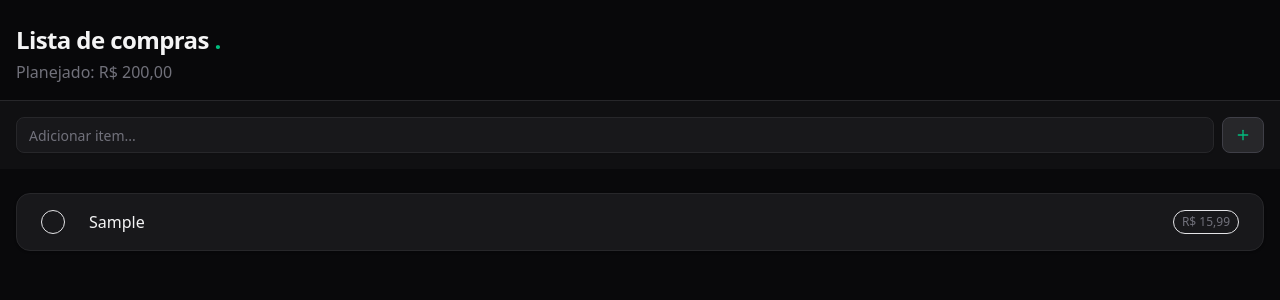
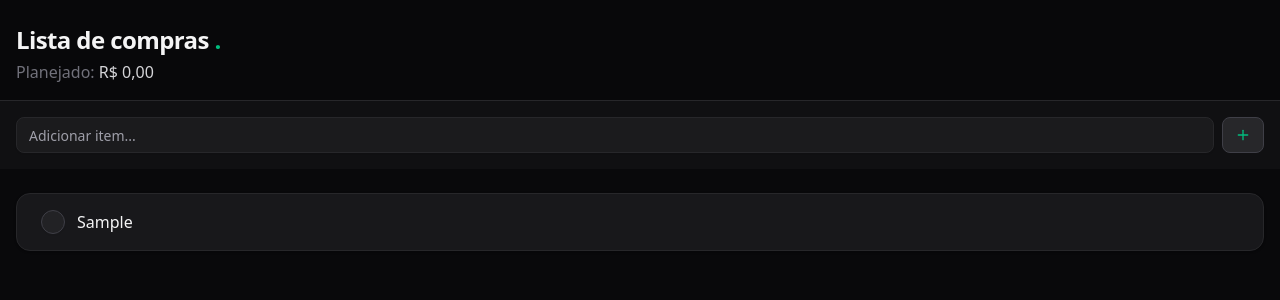
Before and after one commit to alexandreramosdev/contas-antes, a Next.js app: page / in a window 1280 px wide. Both pictures are taken after typing "Sample" into the empty fields and a click on the button 1243 px from the left and 135 px from the top of the page. Shown: the top 300 px of the page. Built offline with nearby package versions, Linux system fonts and the light colour scheme.

Commit message:
feat: add cart mode with price sheet, live cart totals and dynamic header

```diff
--- a/src/app/layout.tsx
+++ b/src/app/layout.tsx
@@ -23,7 +23,7 @@ export default function RootLayout({
   children: React.ReactNode;
 }>) {
   return (
-    <html lang="en">
+    <html lang="en" className="dark">
       <body
         className={`${geistSans.variable} ${geistMono.variable} antialiased bg-zinc-950 text-zinc-100 pb-32`}
       >
--- a/src/app/page.tsx
+++ b/src/app/page.tsx
@@ -2,13 +2,30 @@
 
 import { ChangeEvent, FormEvent, useState } from "react";
 import { AddItemInput } from "@/src/components/AddItemInput";
+import { CartSummaryBar } from "@/src/components/CartSummaryBar";
 import { Header } from "@/src/components/Header";
+import { ItemSheet } from "@/src/components/ItemSheet";
 import { ProductCard } from "@/src/components/ProductCard";
 import { useShoppingList } from "@/src/hooks/useShoppingList";
 
 export default function Home() {
   const [item, setItem] = useState<string>("");
-  const { items, addItem } = useShoppingList();
+  const [sheetItemId, setSheetItemId] = useState<string | null>(null);
+  const [sheetOpen, setSheetOpen] = useState(false);
+  const [sheetSession, setSheetSession] = useState(0);
+
+  const {
+    items,
+    addItem,
+    checkItem,
+    uncheckItem,
+    getSuggestedPrice,
+    cartTotalCents,
+    estimatedTotalCents,
+    cartCount,
+  } = useShoppingList();
+
+  const sheetItem = items.find((candidate) => candidate.id === sheetItemId) ?? null;
 
   const handleInputChange = (e: ChangeEvent<HTMLInputElement>) => {
     setItem(e.target.value);
@@ -23,19 +40,56 @@ export default function Home() {
     setItem("");
   };
 
+  const handleToggleCheck = (id: string) => {
+    const target = items.find((candidate) => candidate.id === id);
+    if (!target) return;
+
+    if (target.checked) {
+      uncheckItem(id);
+      return;
+    }
+
+    setSheetItemId(id);
+    setSheetSession((current) => current + 1);
+    setSheetOpen(true);
+  };
+
+  const handleConfirmCheck = (priceCents: number, quantity: number) => {
+    if (!sheetItem) return;
+
+    checkItem(sheetItem.id, priceCents, quantity);
+    setSheetOpen(false);
+  };
+
   return (
-    <div className="relative font-sans min-h-screen pb-32">
-      <Header />
+    <div className="relative min-h-screen pb-32 font-sans">
+      <Header estimatedTotalCents={estimatedTotalCents} />
       <AddItemInput
         value={item}
         handleInputChange={handleInputChange}
         handleFormSubmit={handleFormSubmit}
       />
       <div className="p-4">
-        {items.map(({ id, name }) => (
-          <ProductCard key={id} id={id} name={name} />
+        {items.map((listItem) => (
+          <ProductCard
+            key={listItem.id}
+            item={listItem}
+            suggestedPriceCents={getSuggestedPrice(listItem.nameKey)}
+            onToggleCheck={handleToggleCheck}
+          />
         ))}
       </div>
+      <ItemSheet
+        key={sheetSession}
+        item={sheetItem}
+        open={sheetOpen}
+        suggestedPriceCents={sheetItem ? getSuggestedPrice(sheetItem.nameKey) : null}
+        onOpenChange={setSheetOpen}
+        onConfirm={handleConfirmCheck}
+      />
+      {cartCount > 0 && (
+        <CartSummaryBar cartCount={cartCount} cartTotalCents={cartTotalCents} />
+      )}
     </div>
   );
 }
--- /dev/null
+++ b/src/components/CartSummaryBar.tsx
@@ -0,0 +1,23 @@
+import { formatBRL } from "@/src/lib/currency";
+
+interface CartSummaryBarProps {
+  cartCount: number;
+  cartTotalCents: number;
+}
+
+export const CartSummaryBar = ({ cartCount, cartTotalCents }: CartSummaryBarProps) => {
+  return (
+    <div className="fixed inset-x-0 bottom-0 z-30 border-t border-zinc-800 bg-zinc-950/90 pb-[env(safe-area-inset-bottom)] backdrop-blur-md">
+      <div className="mx-auto flex w-full max-w-md items-center justify-between gap-4 px-4 py-3">
+        <div>
+          <p className="text-xs text-zinc-500">
+            {cartCount === 1 ? "1 item no carrinho" : `${cartCount} itens no carrinho`}
+          </p>
+          <p className="text-lg font-semibold text-emerald-500 tabular-nums" aria-live="polite">
+            {formatBRL(cartTotalCents)}
+          </p>
+        </div>
+      </div>
+    </div>
+  );
+};
--- a/src/components/Header.tsx
+++ b/src/components/Header.tsx
@@ -1,11 +1,20 @@
-export const Header = () => {
+import { formatBRL } from "@/src/lib/currency";
+
+interface HeaderProps {
+  estimatedTotalCents: number;
+}
+
+export const Header = ({ estimatedTotalCents }: HeaderProps) => {
   return (
-    <header className="sticky top-0 z-20 bg-zinc-950/80 backdrop-blur-md border-b border-zinc-800 pt-6 pb-4 px-4">
+    <header className="sticky top-0 z-20 border-b border-zinc-800 bg-zinc-950/80 px-4 pt-6 pb-4 backdrop-blur-md">
       <h1 className="text-2xl font-bold tracking-tight">
         Lista de compras <span className="text-emerald-500">.</span>
       </h1>
-      <p className="text-base text-zinc-500 mt-1">
-        Planejado: <span>R$ 200,00</span>
+      <p className="mt-1 text-base text-zinc-500">
+        Planejado:{" "}
+        <span className="font-medium text-zinc-300 tabular-nums">
+          {formatBRL(estimatedTotalCents)}
+        </span>
       </p>
     </header>
   );
--- /dev/null
+++ b/src/components/ItemSheet.tsx
@@ -0,0 +1,143 @@
+import { useState } from "react";
+import { Minus, Plus } from "lucide-react";
+import { Button } from "@/src/components/ui/button";
+import {
+  Drawer,
+  DrawerContent,
+  DrawerDescription,
+  DrawerFooter,
+  DrawerHeader,
+  DrawerTitle,
+} from "@/src/components/ui/drawer";
+import { Input } from "@/src/components/ui/input";
+import { formatBRL, formatPriceInput, parsePriceToCents } from "@/src/lib/currency";
+import { Item } from "@/src/types";
+
+interface ItemSheetProps {
+  item: Item | null;
+  open: boolean;
+  suggestedPriceCents: number | null;
+  onOpenChange: (open: boolean) => void;
+  onConfirm: (priceCents: number, quantity: number) => void;
+}
+
+export const ItemSheet = ({
+  item,
+  open,
+  suggestedPriceCents,
+  onOpenChange,
+  onConfirm,
+}: ItemSheetProps) => {
+  const initialPriceCents = item?.priceCents ?? suggestedPriceCents ?? null;
+
+  const [priceText, setPriceText] = useState(
+    initialPriceCents !== null ? formatPriceInput(initialPriceCents) : "",
+  );
+  const [quantity, setQuantity] = useState(item?.quantity ?? 1);
+  const [error, setError] = useState<string | null>(null);
+
+  const suggestedFromHistory =
+    item !== null && item.priceCents === null && suggestedPriceCents !== null;
+
+  const handleConfirm = () => {
+    const priceCents = parsePriceToCents(priceText);
+
+    if (priceCents === null) {
+      setError("Informe um preço válido, como 15,99");
+      return;
+    }
+
+    onConfirm(priceCents, quantity);
+  };
+
+  return (
+    <Drawer open={open} onOpenChange={onOpenChange}>
+      <DrawerContent>
+        <DrawerHeader>
+          <DrawerTitle>{item?.name ?? ""}</DrawerTitle>
+          <DrawerDescription>
+            Informe o preço e a quantidade para adicionar ao carrinho
+          </DrawerDescription>
+        </DrawerHeader>
+
+        <div className="flex flex-col gap-5 px-4 pb-2">
+          <div className="flex flex-col gap-2">
+            <label htmlFor="sheet-price" className="text-sm text-muted-foreground">
+              Preço
+            </label>
+            <Input
+              id="sheet-price"
+              inputMode="decimal"
+              placeholder="0,00"
+              value={priceText}
+              onChange={(e) => {
+                setPriceText(e.target.value);
+                setError(null);
+              }}
+              className="h-11 text-base"
+            />
+            {suggestedFromHistory && (
+              <p className="text-xs text-muted-foreground">
+                Último preço pago: {formatBRL(suggestedPriceCents)}
+              </p>
+            )}
+            {error !== null && (
+              <p role="alert" className="text-sm text-destructive">
+                {error}
+              </p>
+            )}
+          </div>
+
+          <div className="flex items-center justify-between gap-4">
+            <span className="text-sm text-muted-foreground">Quantidade</span>
+            <div className="flex items-center gap-3">
+              <Button
+                type="button"
+                variant="outline"
+                size="icon"
+                className="size-11"
+                aria-label="Diminuir quantidade"
+                disabled={quantity <= 1}
+                onClick={() => setQuantity((current) => Math.max(1, current - 1))}
+              >
+                <Minus />
+              </Button>
+              <span className="min-w-8 text-center text-lg font-semibold tabular-nums">
+                {quantity}
+              </span>
+              <Button
+                type="button"
+                variant="outline"
+                size="icon"
+                className="size-11"
+                aria-label="Aumentar quantidade"
+                disabled={quantity >= 999}
+                onClick={() => setQuantity((current) => Math.min(999, current + 1))}
+              >
+                <Plus />
+              </Button>
+            </div>
+          </div>
+        </div>
+
+        <DrawerFooter>
+          <Button
+            type="button"
+            className="h-12 bg-emerald-600 text-base font-semibold text-zinc-950 hover:bg-emerald-500"
+            onClick={handleConfirm}
+          >
+            Adicionar ao carrinho
+          </Button>
+          <Button
+            type="button"
+            variant="ghost"
+            className="h-11"
+            onClick={() => onOpenChange(false)}
+          >
+            Cancelar
+          </Button>
+        </DrawerFooter>
+      </DrawerContent>
+    </Drawer>
+  );
+};
--- a/src/components/ProductCard.tsx
+++ b/src/components/ProductCard.tsx
@@ -1,19 +1,51 @@
+import { Badge } from "@/src/components/ui/badge";
 import { Card, CardContent } from "@/src/components/ui/card";
-import { Badge } from "@/src/components/ui/badge";
 import { Checkbox } from "@/src/components/ui/checkbox";
+import { formatBRL } from "@/src/lib/currency";
+import { cn } from "@/src/lib/utils";
 import { Item } from "@/src/types";
 
-type ProductCardProps = Pick<Item, "id" | "name">;
+interface ProductCardProps {
+  item: Item;
+  suggestedPriceCents: number | null;
+  onToggleCheck: (id: string) => void;
+}
 
-export const ProductCard = ({ id, name }: ProductCardProps) => {
+export const ProductCard = ({
+  item,
+  suggestedPriceCents,
+  onToggleCheck,
+}: ProductCardProps) => {
+  const displayPriceCents = item.priceCents ?? suggestedPriceCents;
+  const isSuggestedPrice = item.priceCents === null && suggestedPriceCents !== null;
+
   return (
-    <Card key={id} className="my-2 py-4 border-zinc-800 bg-zinc-900">
-      <CardContent className="flex flex-row itens-center flex-between gap-2 ">
-        <Checkbox className="rounded-full w-6 h-6" />
-        <span className="w-full pl-4 text-zinc-100">{name}</span>
-        <Badge variant="outline" className="text-zinc-500">
-          R$ 15,99
-        </Badge>
+    <Card className="my-2 border-zinc-800 bg-zinc-900 py-4">
+      <CardContent className="flex flex-row items-center gap-3">
+        <Checkbox
+          checked={item.checked}
+          onCheckedChange={() => onToggleCheck(item.id)}
+          aria-label={
+            item.checked ? `Desmarcar ${item.name}` : `Adicionar ${item.name} ao carrinho`
+          }
+          className="relative size-6 shrink-0 rounded-full border-zinc-700 before:absolute before:-inset-2.5 before:content-[''] dark:data-[state=checked]:border-emerald-600 dark:data-[state=checked]:bg-emerald-600 dark:data-[state=checked]:text-zinc-950"
+        />
+        <span
+          className={cn("w-full text-zinc-100", item.checked && "text-zinc-500 line-through")}
+        >
+          {item.name}
+        </span>
+        {displayPriceCents !== null && (
+          <Badge
+            variant="outline"
+            className={cn(
+              "shrink-0 border-zinc-700 tabular-nums",
+              isSuggestedPrice ? "text-zinc-500" : "text-zinc-100",
+            )}
+          >
+            {formatBRL(displayPriceCents)}
+          </Badge>
+        )}
       </CardContent>
     </Card>
   );
--- a/src/lib/currency.ts
+++ b/src/lib/currency.ts
@@ -4,6 +4,9 @@ const brlFormatter = new Intl.NumberFormat("pt-BR", {
 });
 
 export const formatBRL = (cents: number): string => brlFormatter.format(cents / 100);
+
+export const formatPriceInput = (cents: number): string =>
+  (cents / 100).toFixed(2).replace(".", ",");
 
 export const parsePriceToCents = (input: string): number | null => {
   const cleaned = input.replace(/R\$/gi, "").trim();
```
Also changed, not shown: 2 other files (tests, documents, lock files or other folders).
